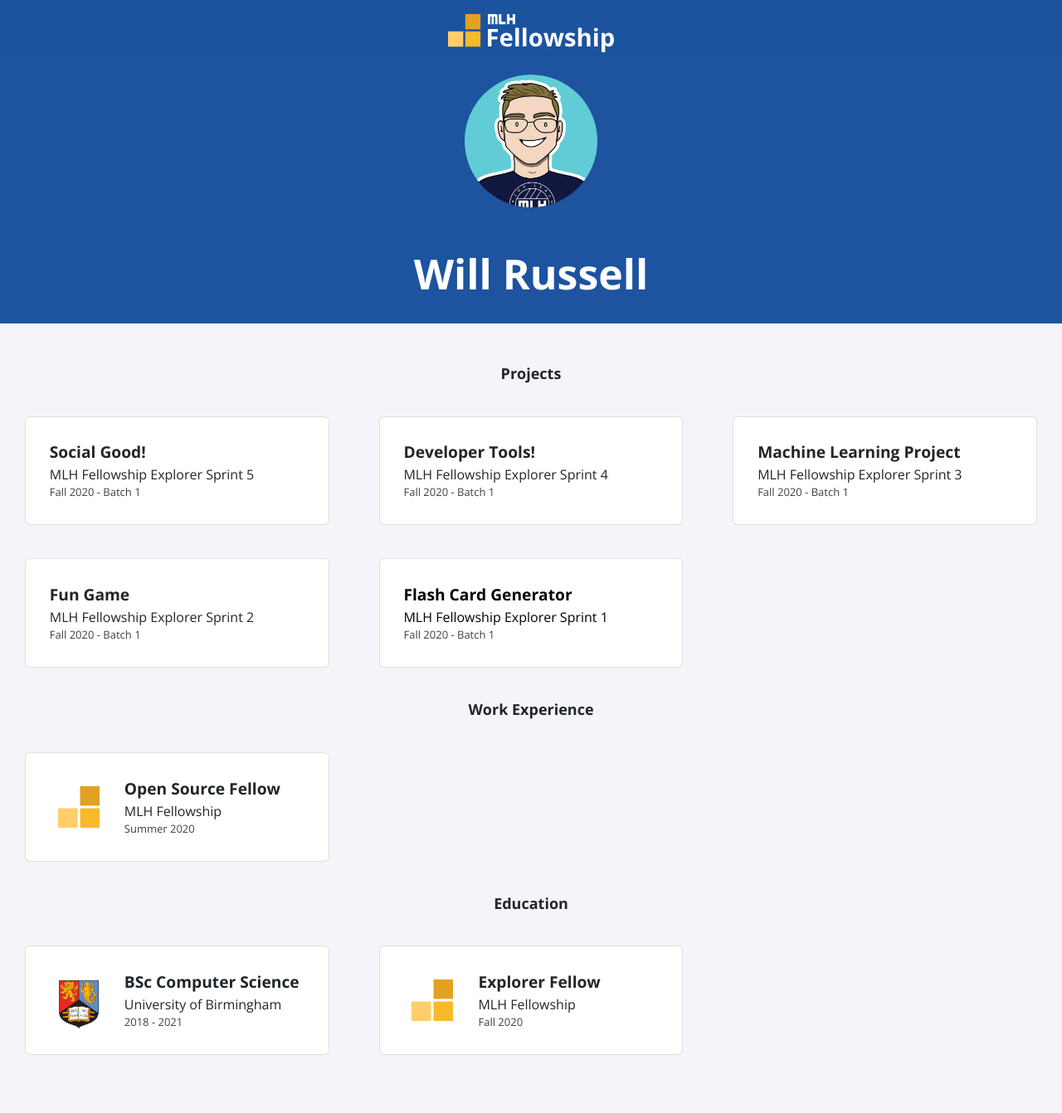
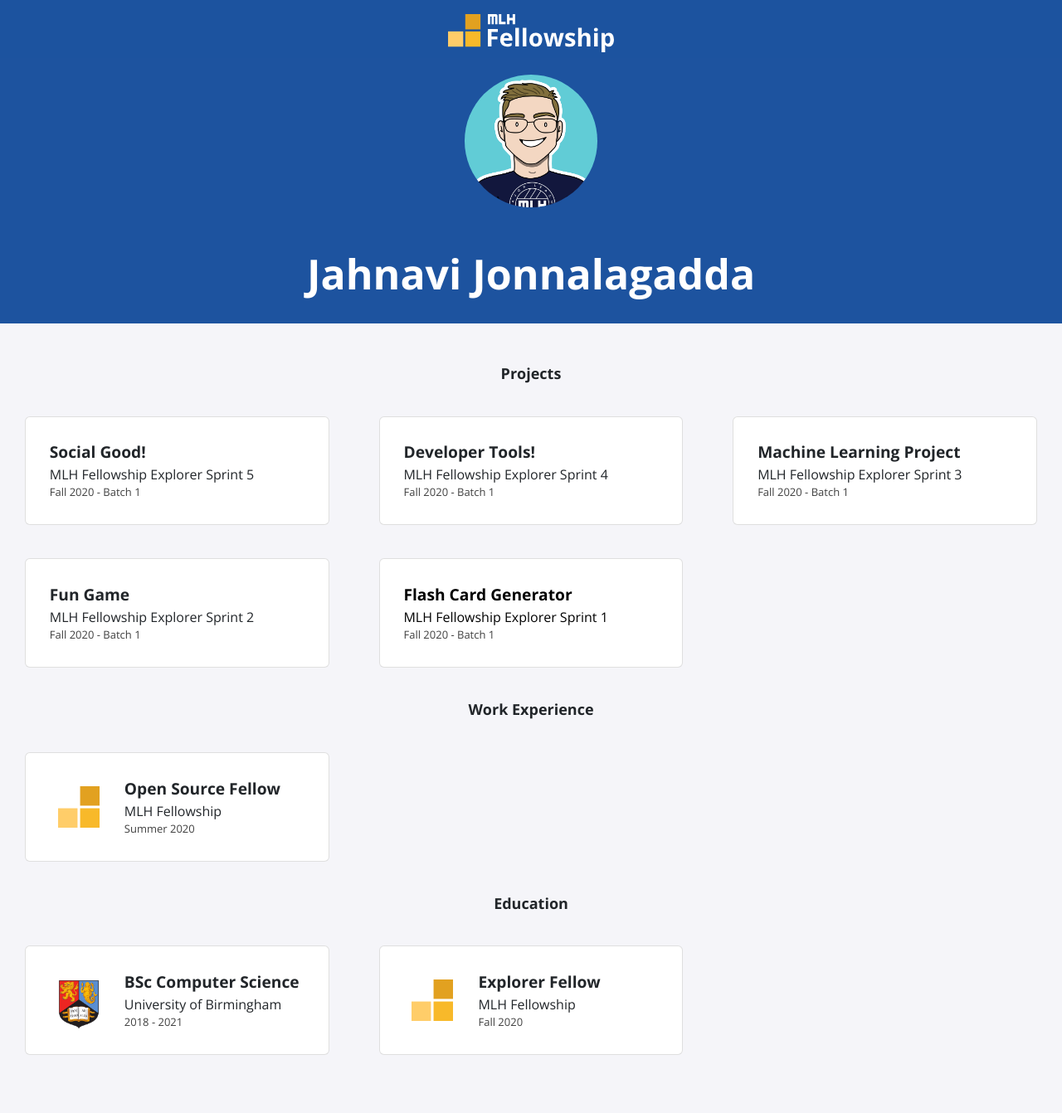
Before and after one commit to Jahnavi-Jonnalagadda/Jahnavi-Jonnalagadda.github.io, a Jekyll site: the page built from index.html, in a window 1280 px wide. Shown: the whole page at 83% size. Built offline with Jekyll 4.4.1, drawn with Linux system fonts in a browser that asks for light colours; nearby versions of some CDN libraries.

Commit message:
Update _config.yml

```diff
--- a/_config.yml
+++ b/_config.yml
@@ -1,13 +1,13 @@
-title: "Will Russell"
-email: fellowship@mlh.io
+title: "Jahnavi Jonnalagadda"
+email: jahnavi30nov@gmail.com
 description: >- # this means to ignore newlines until "baseurl:"
   Write an awesome description for your new site here. You can edit this
   line in _config.yml. It will appear in your document head meta (for
   Google search results) and in your feed.xml site description.
 baseurl: "/"
 url: "/portfolio-template"
-twitter_username: mlhacks
-github_username:  mlh-fellowship
+twitter_username: Jahnavi_30
+github_username:  Jahnavi-Jonnalagadda
 
 sass:
   sass_dir: _sass
```
